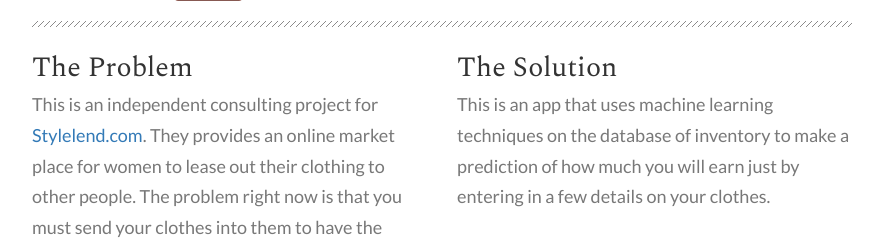
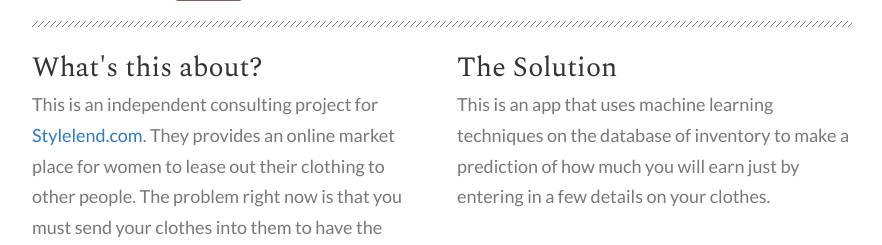
Before and after one commit to patrickspencer/regressthedress, a Flask app: page / in a window 1280 px wide. Shown: the part 526-771 px from the top of the page, without its empty margins (198-1080 px from the left). Run offline with Flask 2, Linux system fonts and the light colour scheme; parts of the project's set-up code (start-up, migrations or seed data) failed here and were passed over; some libraries are stand-ins or nearby versions.

Commit message:
Update index

```diff
--- a/wombat/webapp/templates/index.jinja2
+++ b/wombat/webapp/templates/index.jinja2
@@ -83,7 +83,7 @@
 <hr class="fancy_hr">
 <div id="brand_item_type_field_row" class="row">
   <div class="col-md-6">
-    <span class="header">The Problem</span>
+    <span class="header">What's this about?</span>
     <p class="explanation_p">
 	This is an independent consulting project for <a
 	href="http://stylelend.com">Stylelend.com</a>. They provides an online
```
